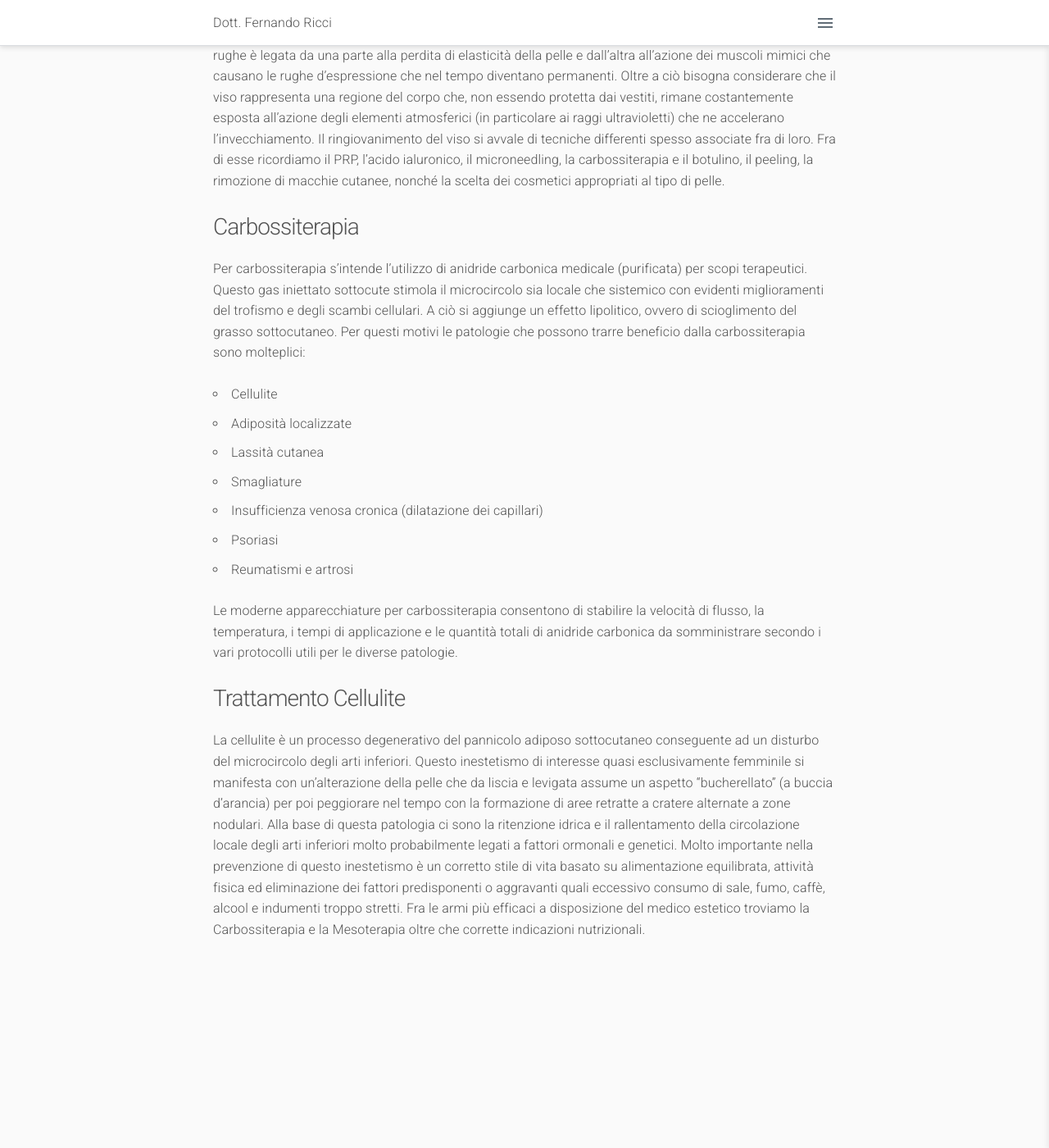
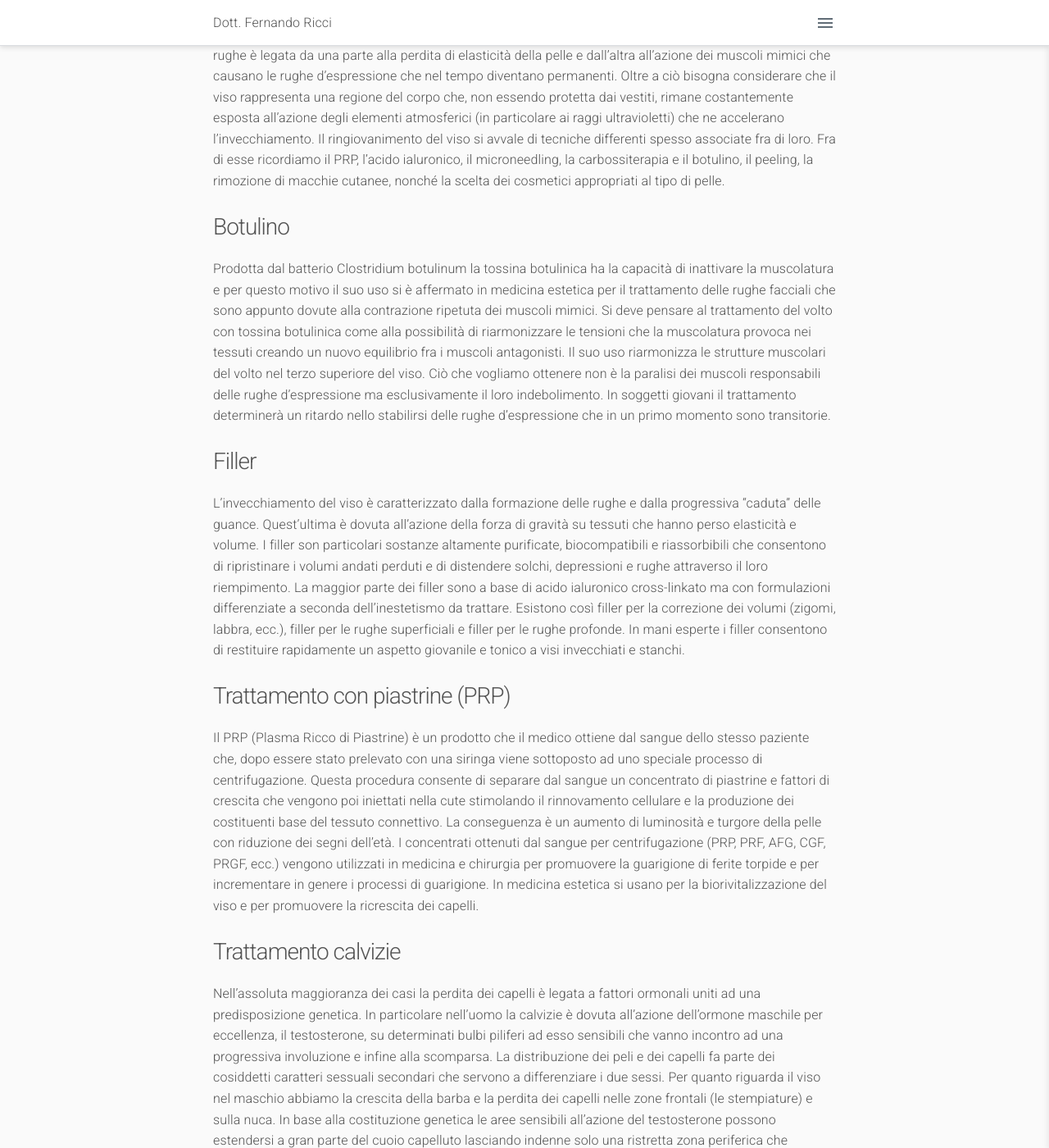
Before and after one commit to ascandone/studio-fernando-ricci, a Jekyll site: the page built from _prestazioni/medicina_estetica.md, in a window 1280 px wide and 1400 px high, scrolled down 551 px. Shown: the whole window at 82% size. Built offline with Jekyll 4.4.1, drawn with Linux system fonts in a browser that asks for light colours; before the commit the page ends 1732 px from its top, so only the background shows below that; some of the changed text lies outside the part shown.

Commit message:
updated info

```diff
--- a/_includes/nav-bar.html
+++ b/_includes/nav-bar.html
@@ -2,8 +2,8 @@
 	<div id="nav-bar-content">
 	  <ul>
 			<li><a href="{{ "/" | prepend: site.baseurl }}">Home</a></li>
-			<!-- <li><a href="{{ "/dove-siamo" | prepend: site.baseurl }}">Dove siamo</a></li> -->
-			<!-- <li><a href="{{ "/contatti" | prepend: site.baseurl }}">Contatti e orari</a></li> -->
+			<li><a href="{{ "/dove-siamo" | prepend: site.baseurl }}">Dove siamo</a></li>
+			<li><a href="{{ "/contatti" | prepend: site.baseurl }}">Contatti e orari</a></li>
 			<li><a href="{{ "/prestazioni" | prepend: site.baseurl }}">Prestazioni</a></li>
 			<li><a href="{{ "/curriculum" | prepend: site.baseurl }}">Curriculum</a></li>
 	  </ul>
--- a/_prestazioni/medicina_estetica.md
+++ b/_prestazioni/medicina_estetica.md
@@ -12,17 +12,41 @@ Dal greco *kosmein* (adornare) deriva il termine di cosmesi (o cosmetica) con cu
 ### Ringiovanimento del Viso
 Il viso è senz'altro la parte più importante del corpo, se non altro perché è quella in cui si concentrano quattro dei cinque sensi attraverso i quali comunichiamo con il mondo esterno. I muscoli mimici sono presenti solo sul viso e servono a comunicare il nostro stato d'animo ai nostri simili. La formazione delle rughe è legata da una parte alla perdita di elasticità della pelle e dall'altra all'azione dei muscoli mimici che causano le rughe d'espressione che nel tempo diventano permanenti. Oltre a ciò bisogna considerare che il viso rappresenta una regione del corpo che, non essendo protetta dai vestiti, rimane costantemente esposta all'azione degli elementi atmosferici (in particolare ai raggi ultravioletti) che ne accelerano l'invecchiamento. Il ringiovanimento del viso si avvale di tecniche differenti spesso associate fra di loro. Fra di esse ricordiamo il PRP, l'acido ialuronico, il microneedling, la carbossiterapia e il botulino, il peeling, la rimozione di macchie cutanee, nonché la scelta dei cosmetici appropriati al tipo di pelle.
 
-### Carbossiterapia
-Per carbossiterapia s'intende l'utilizzo di anidride carbonica medicale (purificata) per scopi terapeutici. Questo gas iniettato sottocute stimola il microcircolo sia locale che sistemico con evidenti miglioramenti del trofismo e degli scambi cellulari. A ciò si aggiunge un effetto lipolitico, ovvero di scioglimento del grasso sottocutaneo. Per questi motivi le patologie che possono trarre beneficio dalla carbossiterapia sono molteplici:
-* Cellulite
-* Adiposità localizzate
-* Lassità cutanea
-* Smagliature
-* Insufficienza venosa cronica (dilatazione dei capillari)
-* Psoriasi
-* Reumatismi e artrosi
+### Botulino
+Prodotta dal batterio Clostridium botulinum la tossina botulinica ha la capacità di inattivare la muscolatura e per questo motivo il suo uso si è affermato in medicina estetica per il trattamento delle rughe facciali che sono appunto dovute alla contrazione ripetuta dei muscoli mimici.
+Si deve pensare al trattamento del volto con tossina botulinica come alla possibilità di riarmonizzare le tensioni che la muscolatura provoca nei tessuti creando un nuovo equilibrio fra i muscoli antagonisti. Il suo uso riarmonizza le strutture muscolari del volto nel terzo superiore del viso. Ciò che vogliamo ottenere non è la paralisi dei muscoli responsabili delle rughe d'espressione ma esclusivamente il loro indebolimento.
+In soggetti giovani il trattamento determinerà un ritardo nello stabilirsi delle rughe d'espressione che in un primo momento sono transitorie.
 
-Le moderne apparecchiature per carbossiterapia consentono di stabilire la velocità di flusso, la temperatura, i tempi di applicazione e le quantità totali di anidride carbonica da somministrare secondo i vari protocolli utili per le diverse patologie.
+### Filler
+L'invecchiamento del viso è caratterizzato dalla formazione delle rughe e dalla progressiva "caduta" delle guance. Quest'ultima è dovuta all'azione della forza di gravità su tessuti che hanno perso elasticità e volume. I filler son particolari sostanze altamente purificate, biocompatibili e riassorbibili che consentono di ripristinare i volumi andati perduti e di distendere solchi, depressioni e rughe attraverso il loro riempimento. La maggior parte dei filler sono a base di acido ialuronico cross-linkato ma con formulazioni differenziate a seconda dell'inestetismo da trattare. Esistono così filler per la correzione dei volumi (zigomi, labbra, ecc.), filler per le rughe superficiali e filler per le rughe profonde. In mani esperte i filler consentono di restituire rapidamente un aspetto giovanile e tonico a visi invecchiati e stanchi.
 
-### Trattamento Cellulite
-La cellulite è un processo degenerativo del pannicolo adiposo sottocutaneo conseguente ad un disturbo del microcircolo degli arti inferiori. Questo inestetismo di interesse quasi esclusivamente femminile si manifesta con un'alterazione della pelle che da liscia e levigata assume un aspetto "bucherellato" (a buccia d'arancia) per poi peggiorare nel tempo con la formazione di aree retratte a cratere alternate a zone nodulari. Alla base di questa patologia ci sono la ritenzione idrica e il rallentamento della circolazione locale degli arti inferiori molto probabilmente legati a fattori ormonali e genetici. Molto importante nella prevenzione di questo inestetismo è un corretto stile di vita basato su alimentazione equilibrata, attività fisica ed eliminazione dei fattori predisponenti o aggravanti quali eccessivo consumo di sale, fumo, caffè, alcool e indumenti troppo stretti. Fra le armi più efficaci a disposizione del medico estetico troviamo la Carbossiterapia e la Mesoterapia oltre che corrette indicazioni nutrizionali.
+### Trattamento con piastrine (PRP)
+Il PRP (Plasma Ricco di Piastrine) è un prodotto che il medico ottiene dal sangue dello stesso paziente che, dopo essere stato prelevato con una siringa viene sottoposto ad uno speciale processo di centrifugazione. Questa procedura consente di separare dal sangue un concentrato di piastrine e fattori di crescita che vengono poi iniettati nella cute stimolando il rinnovamento cellulare e la produzione dei costituenti base del tessuto connettivo. La conseguenza è un aumento di luminosità e turgore della pelle con riduzione dei segni dell'età. I concentrati ottenuti dal sangue per centrifugazione (PRP, PRF, AFG, CGF, PRGF, ecc.) vengono utilizzati in medicina e chirurgia per promuovere la guarigione di ferite torpide e per incrementare in genere i processi di guarigione. In medicina estetica si usano per la biorivitalizzazione del viso e per promuovere la ricrescita dei capelli.
+
+### Trattamento calvizie
+Nell'assoluta maggioranza dei casi la perdita dei capelli è legata a fattori ormonali uniti ad una predisposizione genetica. In particolare nell'uomo la calvizie è dovuta all'azione dell'ormone maschile per eccellenza, il testosterone, su determinati bulbi piliferi ad esso sensibili che vanno incontro ad una progressiva involuzione e infine alla scomparsa. La distribuzione dei peli e dei capelli fa parte dei cosiddetti caratteri sessuali secondari che servono a differenziare i due sessi. Per quanto riguarda il viso nel maschio abbiamo la crescita della barba e la perdita dei capelli nelle zone frontali (le stempiature) e sulla nuca. In base alla costituzione genetica le aree sensibili all'azione del testosterone possono estendersi a gran parte del cuoio capelluto lasciando indenne solo una ristretta zona periferica che circonda un vertice ormai glabro.
+Il testosterone è presente in piccole quantità anche nella donna. Quando questa eredita dei bulbi sensibili all'azione di questo ormone può andare incontro ad una calvizie con meccanismo analogo a quella maschile anche se con un aspetto differente in quanto nel sesso femminile la perdita dei capelli è diffusa invece che concentrata sulle tempie e sulla nuca.
+Oggigiorno le armi più efficaci per combattere la calvizie sono il PRP, la carbossiterapia ed il microneedling
+
+### Microneeling
+Il microneeling è un trattamento di medicina estetica in cui tramite l'utilizzo di sottili aghi si va a stimolare la pelle per provocarne un miglioramento. Sappiamo infatti che quando si provoca una ferita la pelle mette in atto dei meccanismi di guarigione con la produzione di collagene ed elastina. La stimolazione cutanea ripetuta con l'utilizzo di una speciale penna ad aghi permette di correggere numerose imperfezioni della pelle fra cui:
+*	cicatrici da acne
+*	rughe sottili del labbro superiore
+*	smagliature
+*	pori dilatati
+*	rilassamento cutaneo
+Prima della seduta si applica sulla pelle da trattare una crema anestetica. Il trattamento dura una decina di minuti e va ripetuto per almeno 4 volte per vedere un risultato. In risposta alla stimolazione la pelle reagisce diventando più tonica e luminosa nel giro di pochi mesi.
+
+
+### Plasma exeresi
+La plasma exeresi è una metodica che permette di correggere un'ampia gamma di difetti cutanei tramite l'utilizzo di uno speciale strumento in grado di creare un plasma ovvero un gas fortemente ionizzato capace di provocare la sublimazione (evaporazione istantanea) dei tessuti trattati.  Questa metodica è in grado di sostituire il bisturi del chirurgo in molte situazioni permettendo di trattare:
+*	Neoformazioni cutanee come verruche, fibromi e cheloidi
+*	Xantelasmi (accumuli di grasso sulle palpebre)
+*	Macchie cutanee
+*	Cicatrici post-acneiche
+*	Smagliature
+*	Rughe
+*	Tessuto eccedente palpebrale
+
+### Peeling
+Il termine peeling viene dal verbo inglese "to peel" che significa spellarsi. Quando esposta all'azione di agenti irritanti chimici o fisici la pelle tende a rigenerarsi dal profondo facendo cadere gli strati superficiali che appunto si spellano lasciano il posto ad un incarnato più luminoso e tonico. Un fenomeno naturale che tutti conosciamo è lo spellamento conseguente all'abbronzatura. Effetti analoghi ma meno dannosi dei raggi solari, che alla lunga invecchiano la pelle, si possono ottenere con l'azione di determinate sostanze chimiche. Fra di esse molto utilizzati sono gli acidi della frutta (mandelico, malico, glicolico, piruvico, citrico, tartarico) che consentono di effettuare un soft-peeling cioè un peeling socializzante (che non costringe il paziente a chiudersi in casa per una settimana). Esistono poi sostanze più aggressive, che vanno dall'acido tetracetico al fenolo, che a fronte di un'azione più energica e profonda presentano però effetti collaterali importanti e di più complessa gestione. Il peeling riattiva il turnover cellulare, stimola la neocollagenesi, migliora tono ed elasticità della pelle e riduce seborrea e pori dilatati consentendo di trattare efficacemente rughe, macchie, acne e cicatrici post-acneiche, disordini della cheratinizzazione, ecc.
```
Also changed, not shown: _includes/nospam.js (+2 -5 lines), _pages/contatti.md (+5 -13 lines), _pages/dove-siamo.md (added, +10 -0 lines).
